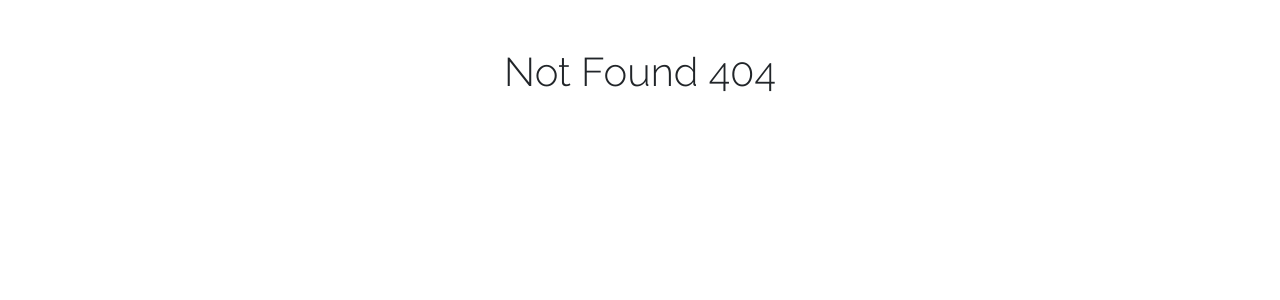
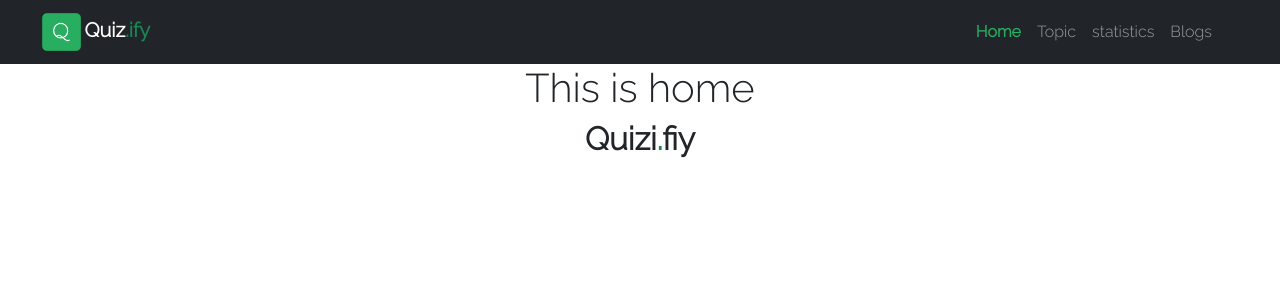
Before and after one commit to numangit/quizify-9, a React (Create React App) app: page /home in a window 1280 px wide. Before the commit this address had no page. Shown: the top 300 px of the page. Built offline with nearby package versions, Linux system fonts and the light colour scheme.

Commit message:
nav bar customized

```diff
--- a/src/components/Home/Home.js
+++ b/src/components/Home/Home.js
@@ -2,7 +2,7 @@ import React from 'react';
 
 const Home = () => {
     return (
-        <div>
+        <div className='bg-darkNavy'>
             <h1 className='text-center'>This is home</h1>
             <h2 className='fw-bold'>Quizi<span className='text-success'>.</span>fiy</h2>
         </div>
--- a/src/components/Navbar/Navbar.css
+++ b/src/components/Navbar/Navbar.css
@@ -1,3 +1,3 @@
-.w-10 {
-    width: 50px;
+.active-nav {
+    color: #27ae60 !important;
 }
--- a/src/components/Navbar/Navbar.js
+++ b/src/components/Navbar/Navbar.js
@@ -8,7 +8,7 @@ const Navbar = () => {
         <div>
             <nav className="navbar navbar-expand-lg  navbar-dark bg-dark">
                 <div className="container-fluid">
-                    <Link className="navbar-brand fw-bolder" to="#">
+                    <Link className="navbar-brand fw-bolder" to="/">
                         <img className="w-25 me-1 ms-lg-3" src={logoNav} alt="" />
                         Quiz<span className='text-success'>.ify</span></Link>
                     <button className="navbar-toggler" type="button" data-bs-toggle="collapse" data-bs-target="#navbarNav" aria-controls="navbarNav" aria-expanded="false" aria-label="Toggle navigation">
@@ -17,16 +17,16 @@ const Navbar = () => {
                     <div className="collapse navbar-collapse" id="navbarNav">
                         <ul className="navbar-nav ms-auto me-5">
                             <li className="nav-item text-center">
-                                <NavLink className="nav-link active" aria-current="page" to="#">Home</NavLink>
+                                <NavLink className={({ isActive }) => isActive ? 'active-nav nav-link fw-semibold' : 'nav-link'} aria-current="page" to="home">Home</NavLink>
                             </li>
                             <li className="nav-item text-center">
-                                <NavLink className="nav-link" aria-current="page" to="/topic">Topic</NavLink>
+                                <NavLink className={({ isActive }) => isActive ? 'active-nav nav-link fw-semibold' : 'nav-link'} aria-current="page" to="/topic">Topic</NavLink>
                             </li>
-                            <li className="nav-item">
-                                <NavLink className="nav-link" to="/statistics">statistics</NavLink>
+                            <li className="nav-item text-center">
+                                <NavLink className={({ isActive }) => isActive ? 'active-nav nav-link fw-semibold' : 'nav-link'} to="/statistics">statistics</NavLink>
                             </li>
-                            <li className="nav-item">
-                                <NavLink className="nav-link" to="/blog">Blogs</NavLink>
+                            <li className="nav-item text-center">
+                                <NavLink className={({ isActive }) => isActive ? 'active-nav nav-link fw-semibold' : 'nav-link'} to="/blog">Blogs</NavLink>
                             </li>
                         </ul>
                     </div>
--- a/src/layout/Main.js
+++ b/src/layout/Main.js
@@ -1,10 +1,12 @@
 import React from 'react';
+import { Outlet } from 'react-router-dom';
 import Navbar from '../components/Navbar/Navbar';
 
 const Main = () => {
     return (
-        <div className='bg-darkNavy'>
+        <div>
             <Navbar></Navbar>
+            <Outlet></Outlet>
         </div>
     );
 };
--- a/src/utilities/Route.js
+++ b/src/utilities/Route.js
@@ -1,13 +1,26 @@
 import { createBrowserRouter } from 'react-router-dom';
+import Blog from '../components/Blog/Blog';
 import ErrorPage from '../components/ErrorPage/ErrorPage';
 import Home from '../components/Home/Home';
+import Statistics from '../components/Statistics/Statistics';
+import Topic from '../components/Topic/Topic';
 import Main from '../layout/Main';
 
 export const router = createBrowserRouter([
     {
         path: '/',
         element: <Main></Main>,
-        errorElement: <ErrorPage></ErrorPage>
+        errorElement: <ErrorPage></ErrorPage>,
+        children: ([
+            {
+                path: '/',
+                element: <Home></Home>,
+            },
+            { path: 'home', element: <Home></Home> },
+            { path: 'Topic', element: <Topic></Topic> },
+            { path: 'Statistics', element: <Statistics></Statistics> },
+            { path: 'blog', element: <Blog></Blog> }
+        ])
     }
 
 ])
```
Also changed, not shown: src/components/Header/Header.css (deleted), src/components/Header/Header.js (deleted), src/components/Home/Home.css (added).
